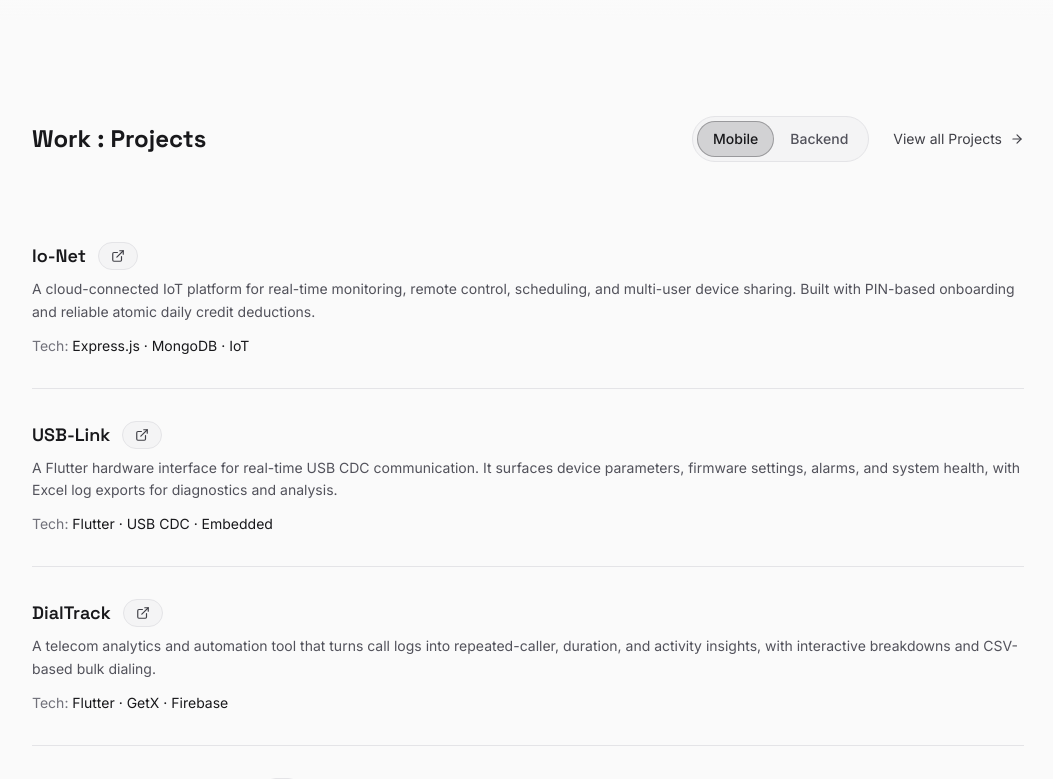
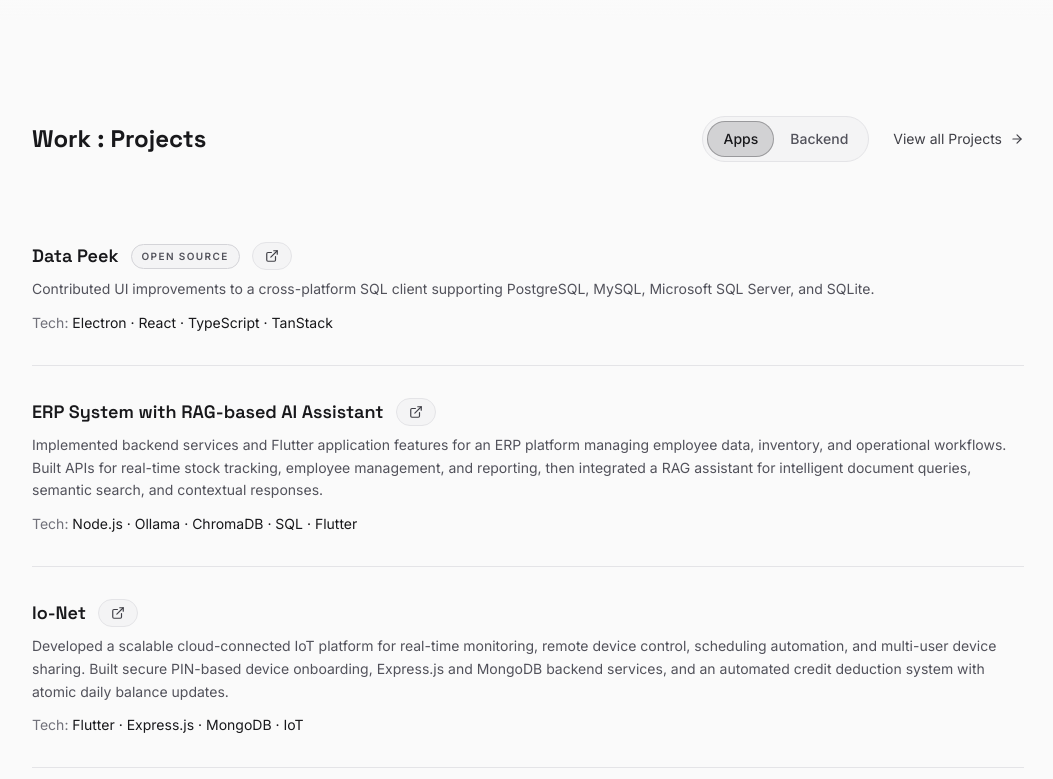
Before and after one commit to shutterscripter/shutterscripter.github.io, a React (Vite) app: page / in a window 1280 px wide. Shown: the part 1060-1839 px from the top of the page, without its empty margins (112-1165 px from the left). Built offline with nearby package versions, Linux system fonts and the light colour scheme; a web font is replaced by a local one.

Commit message:
Experience and project update

```diff
--- a/src/components/Projects/ProjectListItem.jsx
+++ b/src/components/Projects/ProjectListItem.jsx
@@ -9,6 +9,7 @@ export default function ProjectListItem({
   description,
   tags,
   link,
+  badge,
   index = 0,
 }) {
   const hasLink = Boolean(link && link !== "#");
@@ -27,6 +28,11 @@ export default function ProjectListItem({
     >
       <div className="flex flex-row flex-wrap items-center gap-3">
         <h3 className="text-lg font-semibold text-fg">{title}</h3>
+        {badge ? (
+          <span className="rounded-full border border-border-strong bg-surface-elevated px-2.5 py-1 text-[10px] font-semibold uppercase tracking-[0.14em] text-fg-muted dark:bg-surface-muted">
+            {badge}
+          </span>
+        ) : null}
         {hasLink ? (
           <a
             href={link}
--- a/src/components/Projects/ProjectSection.jsx
+++ b/src/components/Projects/ProjectSection.jsx
@@ -6,7 +6,7 @@ import ProjectListItem from "./ProjectListItem";
 import { HOME_PROJECTS } from "../../data/projects";
 
 const TABS = [
-  { id: "mobile", label: "Mobile" },
+  { id: "mobile", label: "Apps" },
   { id: "backend", label: "Backend" },
 ];
 
--- a/src/data/projects.js
+++ b/src/data/projects.js
@@ -5,55 +5,49 @@ export const GITHUB_PROFILE_URL =
 export const PROJECTS = {
   mobile: [
     {
+      title: "Data Peek",
+      description:
+        "Contributed UI improvements to a cross-platform SQL client supporting PostgreSQL, MySQL, Microsoft SQL Server, and SQLite.",
+      tags: ["Electron", "React", "TypeScript", "TanStack"],
+      link: "https://github.com/Rohithgilla12/data-peek",
+      badge: "Open Source",
+    },
+    {
+      title: "ERP System with RAG-based AI Assistant",
+      description:
+        "Implemented backend services and Flutter application features for an ERP platform managing employee data, inventory, and operational workflows. Built APIs for real-time stock tracking, employee management, and reporting, then integrated a RAG assistant for intelligent document queries, semantic search, and contextual responses.",
+      tags: ["Node.js", "Ollama", "ChromaDB", "SQL", "Flutter"],
+      link: "https://play.google.com/store/apps/details?id=com.sunshineiotronics.sunshineone&pcampaignid=web_share",
+    },
+    {
       title: "Io-Net",
       description:
-        "A cloud-connected IoT platform for real-time monitoring, remote control, scheduling, and multi-user device sharing, with PIN-based onboarding and atomic credit deductions.",
+        "Developed a scalable cloud-connected IoT platform for real-time monitoring, remote device control, scheduling automation, and multi-user device sharing. Built secure PIN-based device onboarding, Express.js and MongoDB backend services, and an automated credit deduction system with atomic daily balance updates.",
       tags: ["Flutter", "Express.js", "MongoDB", "IoT"],
-      link: GITHUB_PROFILE_URL,
+      link: "https://play.google.com/store/apps/details?id=com.sunshineiotronics.ionet",
     },
     {
       title: "USB-Link",
       description:
-        "A Flutter diagnostics tool for live USB CDC communication with embedded devices, including firmware configuration, alarm tracking, health monitoring, and Excel telemetry exports.",
+        "Built a Flutter application for real-time communication with embedded devices using USB CDC protocols. Implemented live parameter monitoring, firmware configuration, alarm tracking, and hardware diagnostics, with Excel log export and telemetry reporting for debugging, analytics, and operational monitoring.",
       tags: ["Flutter", "USB CDC", "Embedded", "Excel"],
-      link: GITHUB_PROFILE_URL,
+      link: "https://play.google.com/store/apps/details?id=com.sunshineiotronics.usb_monitor",
     },
     {
       title: "DialTrack",
       description:
-        "A Flutter telecom analytics application with call-pattern insights, interactive activity breakdowns, and CSV-based bulk dialing workflows.",
+        "Developed a Flutter telecom analytics application using GetX and Firebase for call log analysis and automated dialing workflows. Built insights for repeated callers, call duration trends, and activity breakdowns with interactive dashboards, plus CSV-based bulk call automation for structured outreach.",
       tags: ["Flutter", "GetX", "Firebase", "CSV"],
-      link: GITHUB_PROFILE_URL,
+      link: "https://github.com/shutterscripter/dialtrack",
     },
   ],
   backend: [
     {
-      title: "ERP System with RAG Assistant",
+      title: "URL Shortener",
       description:
-        "An ERP platform for employee, inventory, and operational workflows with real-time stock tracking and reporting. Its RAG assistant processes documents and returns contextual answers through a semantic retrieval pipeline.",
-      tags: ["Node.js", "Ollama", "ChromaDB", "SQL", "Flutter"],
-      link: GITHUB_PROFILE_URL,
-    },
-    {
-      title: "Io-Net",
-      description:
-        "A cloud-connected IoT platform for real-time monitoring, remote control, scheduling, and multi-user device sharing. Includes PIN-based onboarding and atomic daily credit deductions for reliable service management.",
-      tags: ["Express.js", "MongoDB", "IoT", "Flutter"],
-      link: GITHUB_PROFILE_URL,
-    },
-    {
-      title: "USB-Link",
-      description:
-        "A Flutter diagnostics tool for real-time USB CDC communication with embedded devices. It monitors live parameters, firmware settings, alarms, and hardware health, with Excel exports for telemetry and debugging.",
-      tags: ["Flutter", "USB CDC", "Embedded", "Excel"],
-      link: GITHUB_PROFILE_URL,
-    },
-    {
-      title: "DialTrack",
-      description:
-        "A telecom analytics and call-management app with repeated-caller insights, duration trends, interactive activity breakdowns, and CSV-powered bulk dialing workflows.",
-      tags: ["Flutter", "GetX", "Firebase", "CSV"],
-      link: GITHUB_PROFILE_URL,
+        "Built a high-performance REST API for creating and resolving short URLs with custom aliases, configurable expiration, URL validation, redirect analytics, and IP-based rate limiting. Used Redis for fast persistence and packaged the service with Docker Compose.",
+      tags: ["Go", "Fiber", "Redis", "Docker", "REST API"],
+      link: "https://github.com/shutterscripter/golang_projects/tree/main/url_shortner",
     },
   ],
 };
@@ -62,25 +56,40 @@ export const PROJECTS = {
 export const HOME_PROJECTS = {
   mobile: [
     {
+      title: "Data Peek",
+      description:
+        "Contributed UI improvements to a cross-platform SQL client supporting PostgreSQL, MySQL, Microsoft SQL Server, and SQLite.",
+      tags: ["Electron", "React", "TypeScript", "TanStack"],
+      link: "https://github.com/Rohithgilla12/data-peek",
+      badge: "Open Source",
+    },
+    {
+      title: "ERP System with RAG-based AI Assistant",
+      description:
+        "Implemented backend services and Flutter application features for an ERP platform managing employee data, inventory, and operational workflows. Built APIs for real-time stock tracking, employee management, and reporting, then integrated a RAG assistant for intelligent document queries, semantic search, and contextual responses.",
+      tags: ["Node.js", "Ollama", "ChromaDB", "SQL", "Flutter"],
+      link: "https://play.google.com/store/apps/details?id=com.sunshineiotronics.sunshineone&pcampaignid=web_share",
+    },
+    {
       title: "Io-Net",
       description:
-        "A cloud-connected IoT platform for real-time monitoring, remote control, scheduling, and multi-user device sharing. Built with PIN-based onboarding and reliable atomic daily credit deductions.",
-      tags: ["Express.js", "MongoDB", "IoT"],
-      link: GITHUB_PROFILE_URL,
+        "Developed a scalable cloud-connected IoT platform for real-time monitoring, remote device control, scheduling automation, and multi-user device sharing. Built secure PIN-based device onboarding, Express.js and MongoDB backend services, and an automated credit deduction system with atomic daily balance updates.",
+      tags: ["Flutter", "Express.js", "MongoDB", "IoT"],
+      link: "https://play.google.com/store/apps/details?id=com.sunshineiotronics.ionet",
     },
     {
       title: "USB-Link",
       description:
-        "A Flutter hardware interface for real-time USB CDC communication. It surfaces device parameters, firmware settings, alarms, and system health, with Excel log exports for diagnostics and analysis.",
-      tags: ["Flutter", "USB CDC", "Embedded"],
-      link: GITHUB_PROFILE_URL,
+        "Built a Flutter application for real-time communication with embedded devices using USB CDC protocols. Implemented live parameter monitoring, firmware configuration, alarm tracking, and hardware diagnostics, with Excel log export and telemetry reporting for debugging, analytics, and operational monitoring.",
+      tags: ["Flutter", "USB CDC", "Embedded", "Excel"],
+      link: "https://play.google.com/store/apps/details?id=com.sunshineiotronics.usb_monitor",
     },
     {
       title: "DialTrack",
       description:
-        "A telecom analytics and automation tool that turns call logs into repeated-caller, duration, and activity insights, with interactive breakdowns and CSV-based bulk dialing.",
-      tags: ["Flutter", "GetX", "Firebase"],
-      link: GITHUB_PROFILE_URL,
+        "Developed a Flutter telecom analytics application using GetX and Firebase for call log analysis and automated dialing workflows. Built insights for repeated callers, call duration trends, and activity breakdowns with interactive dashboards, plus CSV-based bulk call automation for structured outreach.",
+      tags: ["Flutter", "GetX", "Firebase", "CSV"],
+      link: "https://github.com/shutterscripter/dialtrack",
     },
     {
       title: "News Summarization App",
--- a/src/pages/ProjectsPage.jsx
+++ b/src/pages/ProjectsPage.jsx
@@ -7,7 +7,7 @@ import ProjectListItem from "../components/Projects/ProjectListItem";
 import { GITHUB_PROFILE_URL, PROJECTS } from "../data/projects";
 
 const TABS = [
-  { id: "mobile", label: "Mobile" },
+  { id: "mobile", label: "Apps" },
   { id: "backend", label: "Backend" },
 ];
 
@@ -108,6 +108,7 @@ export function ProjectsPage() {
                 description={project.description}
                 tags={project.tags}
                 link={project.link}
+                badge={project.badge}
               />
             ))}
           </motion.div>
```
Also changed, not shown: 1 other file (tests, documents, lock files or other folders).
